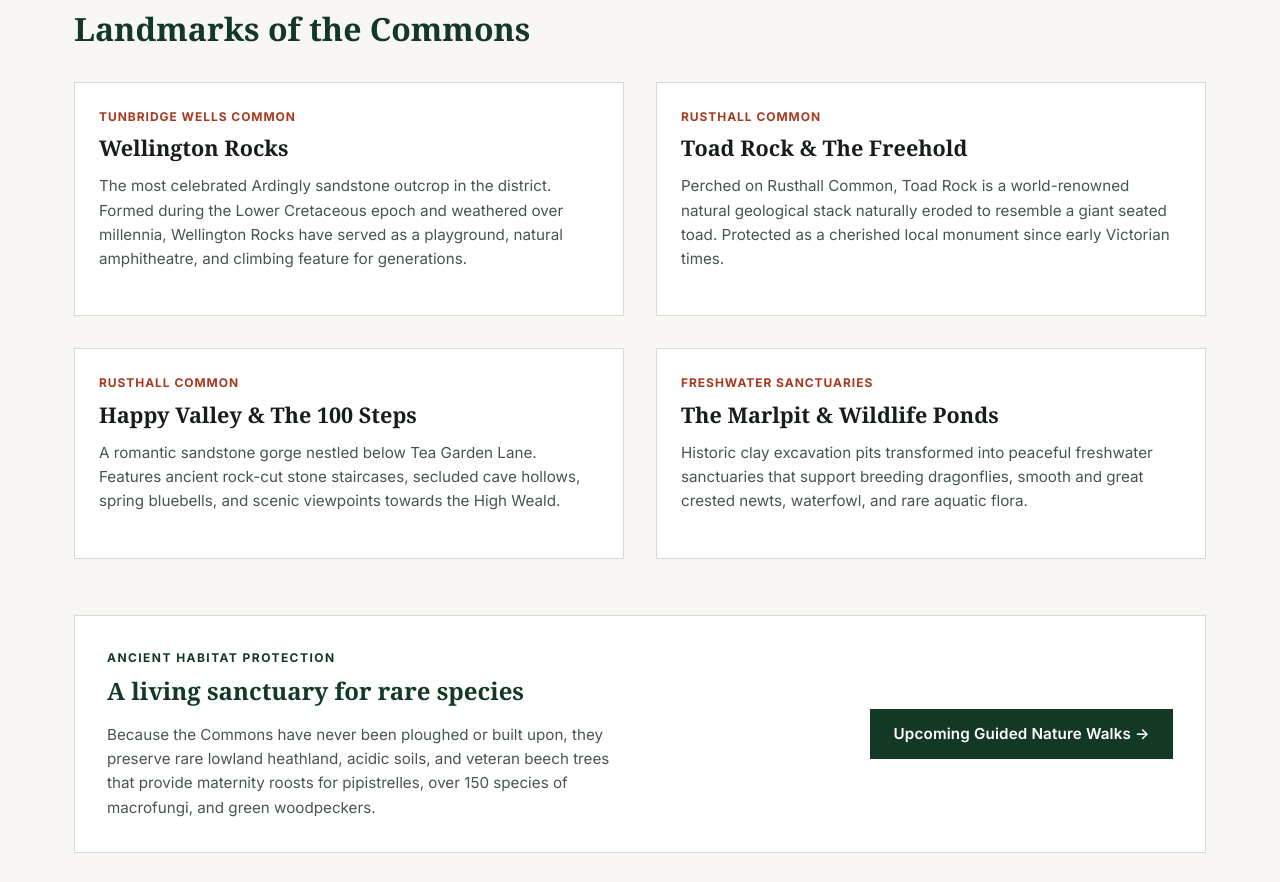
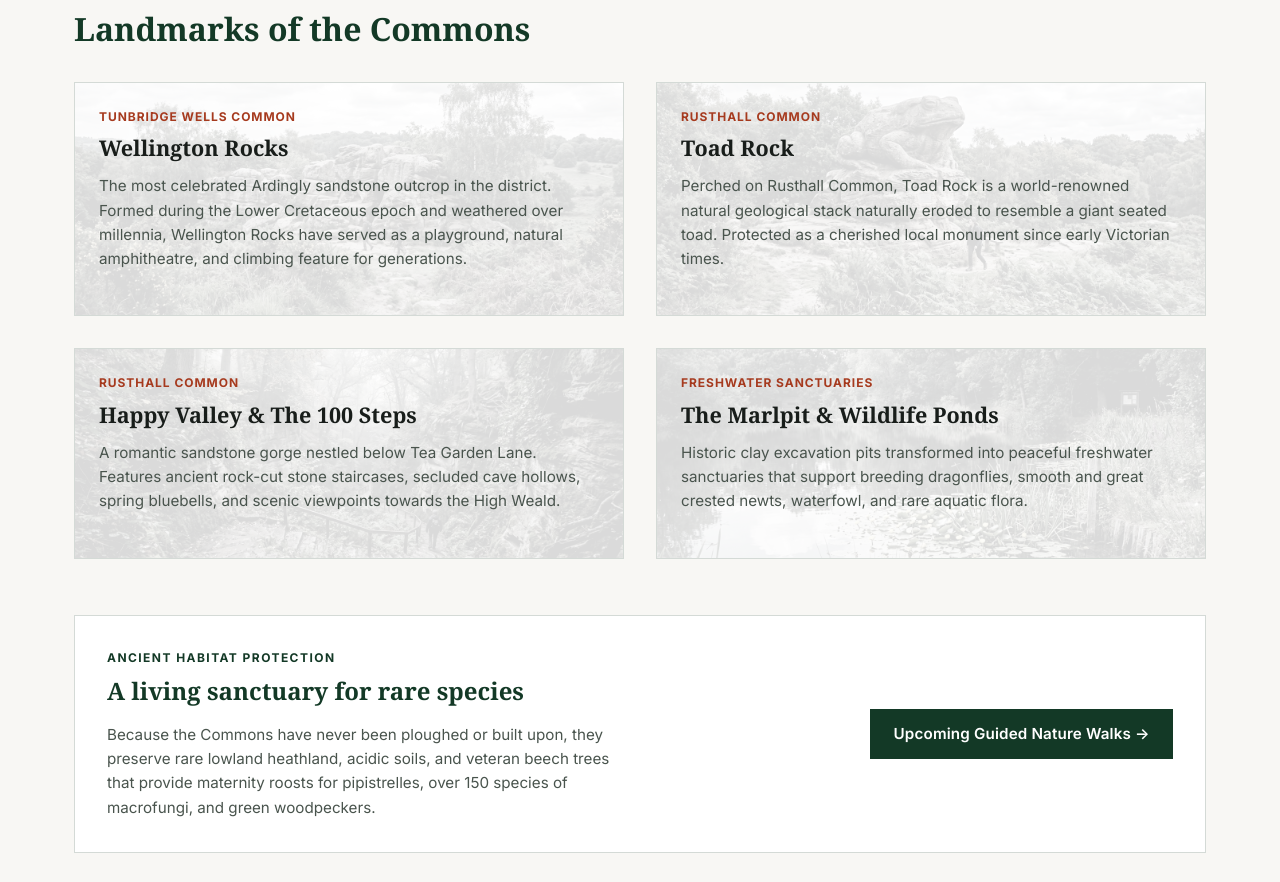
Before and after one commit to fotcadmin/FriendsOfTheCommon, a plain HTML site: page explore.html in a window 1280 px wide. Shown: the part 3056-3938 px from the top of the page. Drawn offline with Linux system fonts and the light colour scheme; a web font is replaced by a local one.

Commit message:
Add subtle watermark imagery to Landmark cards and clarify Toad Rock title

```diff
--- a/assets/css/nt-style.css
+++ b/assets/css/nt-style.css
@@ -996,6 +996,42 @@ details[open] .summary-icon {
   flex-grow: 1;
 }
 
+/* Watermark Card for Landmarks */
+.sharp-card-watermark {
+  position: relative;
+  overflow: hidden;
+  background-color: #ffffff;
+}
+
+.sharp-card-watermark::before {
+  content: "";
+  position: absolute;
+  top: 0;
+  right: 0;
+  bottom: 0;
+  left: 0;
+  background-image: var(--watermark-bg);
+  background-size: cover;
+  background-position: center center;
+  background-repeat: no-repeat;
+  opacity: 0.14;
+  filter: grayscale(85%) contrast(110%);
+  pointer-events: none;
+  transition: opacity var(--transition-normal), transform var(--transition-normal);
+  z-index: 0;
+}
+
+.sharp-card-watermark:hover::before {
+  opacity: 0.22;
+  transform: scale(1.03);
+}
+
+.sharp-card-watermark .sharp-card-content {
+  position: relative;
+  z-index: 1;
+  background: transparent;
+}
+
 /* Sharp Forms */
 .nt-form-box {
   background-color: #ffffff;
--- a/explore.html
+++ b/explore.html
@@ -266,7 +266,7 @@
         </div>
 
         <div class="grid-2" style="margin-bottom: 3.5rem;">
-          <div class="sharp-card">
+          <div class="sharp-card sharp-card-watermark" style="--watermark-bg: url('../images/wellington-rocks.jpg');">
             <div class="sharp-card-content">
               <span class="sharp-card-tag">Tunbridge Wells Common</span>
               <h3 class="sharp-card-h3">Wellington Rocks</h3>
@@ -276,17 +276,17 @@
             </div>
           </div>
 
-          <div class="sharp-card">
+          <div class="sharp-card sharp-card-watermark" style="--watermark-bg: url('../images/toad-rock.jpg');">
             <div class="sharp-card-content">
               <span class="sharp-card-tag">Rusthall Common</span>
-              <h3 class="sharp-card-h3">Toad Rock &amp; The Freehold</h3>
+              <h3 class="sharp-card-h3">Toad Rock</h3>
               <p class="sharp-card-p">
                 Perched on Rusthall Common, Toad Rock is a world-renowned natural geological stack naturally eroded to resemble a giant seated toad. Protected as a cherished local monument since early Victorian times.
               </p>
             </div>
           </div>
 
-          <div class="sharp-card">
+          <div class="sharp-card sharp-card-watermark" style="--watermark-bg: url('../images/happy-valley.jpg');">
             <div class="sharp-card-content">
               <span class="sharp-card-tag">Rusthall Common</span>
               <h3 class="sharp-card-h3">Happy Valley &amp; The 100 Steps</h3>
@@ -296,7 +296,7 @@
             </div>
           </div>
 
-          <div class="sharp-card">
+          <div class="sharp-card sharp-card-watermark" style="--watermark-bg: url('../images/marlpit-pond.jpg');">
             <div class="sharp-card-content">
               <span class="sharp-card-tag">Freshwater Sanctuaries</span>
               <h3 class="sharp-card-h3">The Marlpit &amp; Wildlife Ponds</h3>
```
Also changed, not shown: assets/images/happy-valley.jpg (added), assets/images/marlpit-pond.jpg (added), assets/images/toad-rock.jpg (added), assets/images/wellington-rocks.jpg (added).
